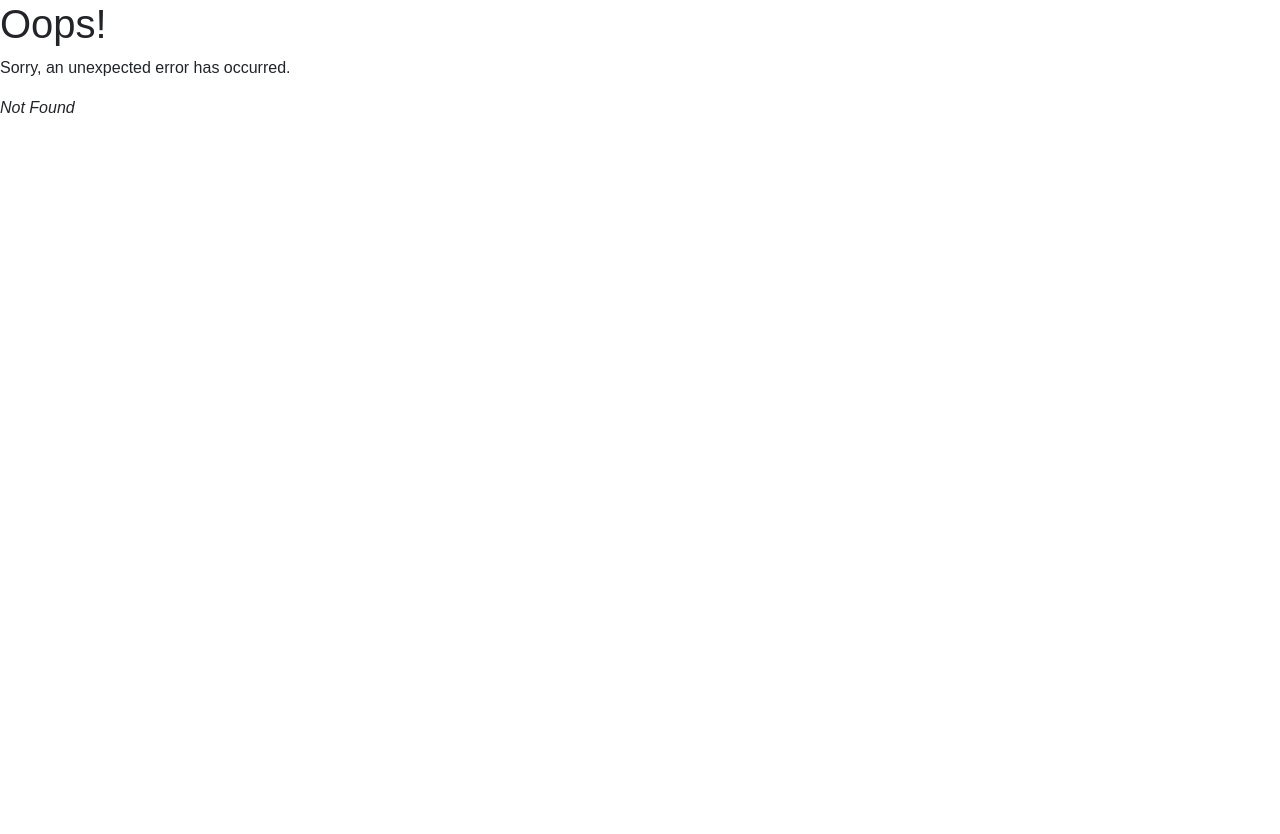
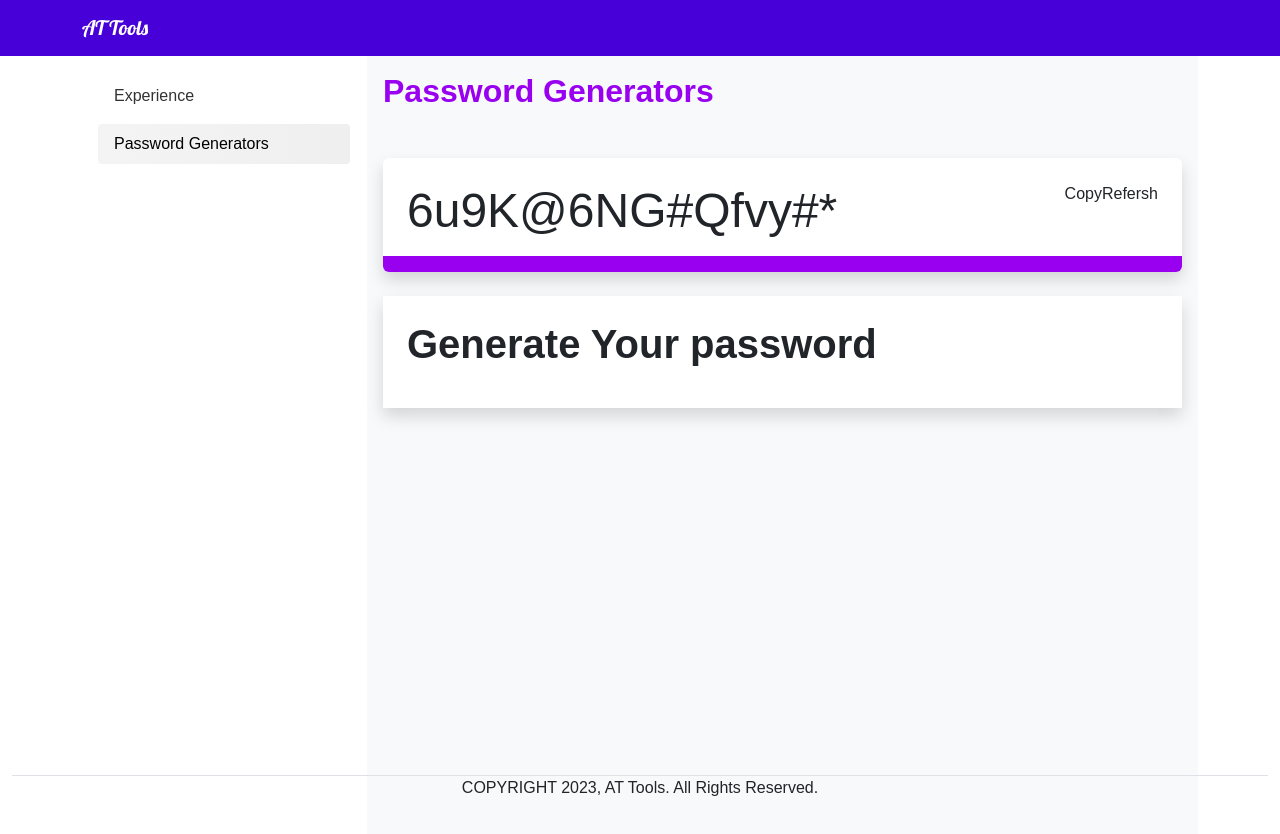
Before and after one commit to iamadityanarayan/smt-client, a React (Vite) app: page /password-generator in a window 1280 px wide. Before the commit this address had no page. Shown: the top 834 px of the page. Before the commit the page ends 800 px from the top, so only its background shows below. Built offline with nearby package versions, Linux system fonts and the light colour scheme; a web font is replaced by a local one.

Commit message:
password comp added

```diff
--- /dev/null
+++ b/src/Components/PageTitle/PageTitle.tsx
@@ -0,0 +1,13 @@
+import React from 'react'
+
+type Props = {
+  text: string
+}
+
+const PageTitle = (props: Props) => {
+  return (
+    <><h2 className="page-title text-secondary fw-bold">{props.text}</h2></>
+  )
+}
+
+export default PageTitle
--- /dev/null
+++ b/src/Components/PageTitle/index.tsx
@@ -0,0 +1,3 @@
+import PageTitle from "./PageTitle";
+
+export default PageTitle;
--- a/src/Components/Sidebar/Sidebar.tsx
+++ b/src/Components/Sidebar/Sidebar.tsx
@@ -4,7 +4,7 @@ type Props = {}
 
 const Sidebar = (props: Props) => {
   return (
-    <div className="sidebar mx-3 border-2 border-end " style={{width:'268px'}}>
+    <div className="sidebar mx-3  " style={{width:'268px'}}>
       <Nav className="nav-pills flex-column mb-auto me-3">
         {/* <NavLink
           className={(props) => {
@@ -26,6 +26,16 @@ const Sidebar = (props: Props) => {
         >
           Experience
         </NavLink>
+        <NavLink
+          className={(props) => {
+            return `${props.isActive ? "active" : " inactive "
+              } nav-link my-1 rounded-1`;
+          }}
+          to="/password-generator"
+          end
+        >
+          Password Generators
+        </NavLink>
       </Nav>
     </div>
   )
--- /dev/null
+++ b/src/Pages/PasswordGenerator/PasswordGenerator.tsx
@@ -0,0 +1,30 @@
+import React from 'react'
+import Button from 'react-bootstrap/esm/Button'
+import PageTitle from '../../Components/PageTitle'
+
+type Props = {}
+
+const PasswordGenerator = (props: Props) => {
+  return (
+    <React.Fragment>
+      <div className="">
+        <PageTitle text="Password Generators" />
+
+        <div className="password-block d-flex mt-5 rounded justify-content-between w-100 shadow bg-white p-4 position-relative">
+          <h3 className="password-generated-text display-5">6u9K@6NG#Qfvy#*</h3>
+          <div className="d-flex">
+            <p>Copy</p>
+            <p>Refersh</p>
+          </div>
+          <span className="bg-secondary position-absolute p-2 bottom-0 w-100 start-0 rounded-bottom"></span>
+        </div>
+
+        <div className="custom-password-generators p-4 shadow bg-white mt-4">
+          <p className="fw-bold display-6">Generate Your password</p>
+        </div>
+      </div>
+    </React.Fragment>
+  )
+}
+
+export default PasswordGenerator
--- /dev/null
+++ b/src/Pages/PasswordGenerator/index.tsx
@@ -0,0 +1,3 @@
+import PasswordGenerator from "./PasswordGenerator";
+
+export default PasswordGenerator;
--- a/src/Routes/AppLayout.tsx
+++ b/src/Routes/AppLayout.tsx
@@ -1,4 +1,6 @@
 import React from 'react'
+import Col from 'react-bootstrap/esm/Col'
+import Row from 'react-bootstrap/esm/Row'
 import { Outlet } from 'react-router-dom'
 import Footer from '../Components/Footer'
 import Header from '../Components/Header'
@@ -10,17 +12,24 @@ const AppLayout = (props: Props) => {
   return (
     <React.Fragment>
       <Header />
-      <main className='container'>
-        <div className="min-vh-100">
-          {/* <Sidebar /> */}
-          <div className="flex-grow-1 pt-2">
-            <Outlet />
-          </div>
-        </div>
+      <main className="container">
+        <Row>
+          <Col sm={3} className="py-3">
+            <Sidebar />
+          </Col>
+          <Col>
+            <div className="flex-grow-1 pt-3 px-3 min-vh-100 bg-light">
+              <Outlet />
+            </div>
+          </Col>
+        </Row>
+        {/* <div className="min-vh-100">
+
+        </div> */}
       </main>
       <Footer />
     </React.Fragment>
   )
 }
 
-export default AppLayout;
+export default AppLayout
--- a/vite.config.ts
+++ b/vite.config.ts
@@ -4,8 +4,8 @@ import react from '@vitejs/plugin-react'
 // https://vitejs.dev/config/
 export default defineConfig({
   plugins: [react()],
-  base: '/smt-client/',
-  // server: {
-  //   port: 3000
-  // }
+  // base: '/smt-client/',
+  server: {
+    port: 3000
+  }
 })
```
Also changed, not shown: src/Routes/routesConfig.tsx (+6 -1 lines).
